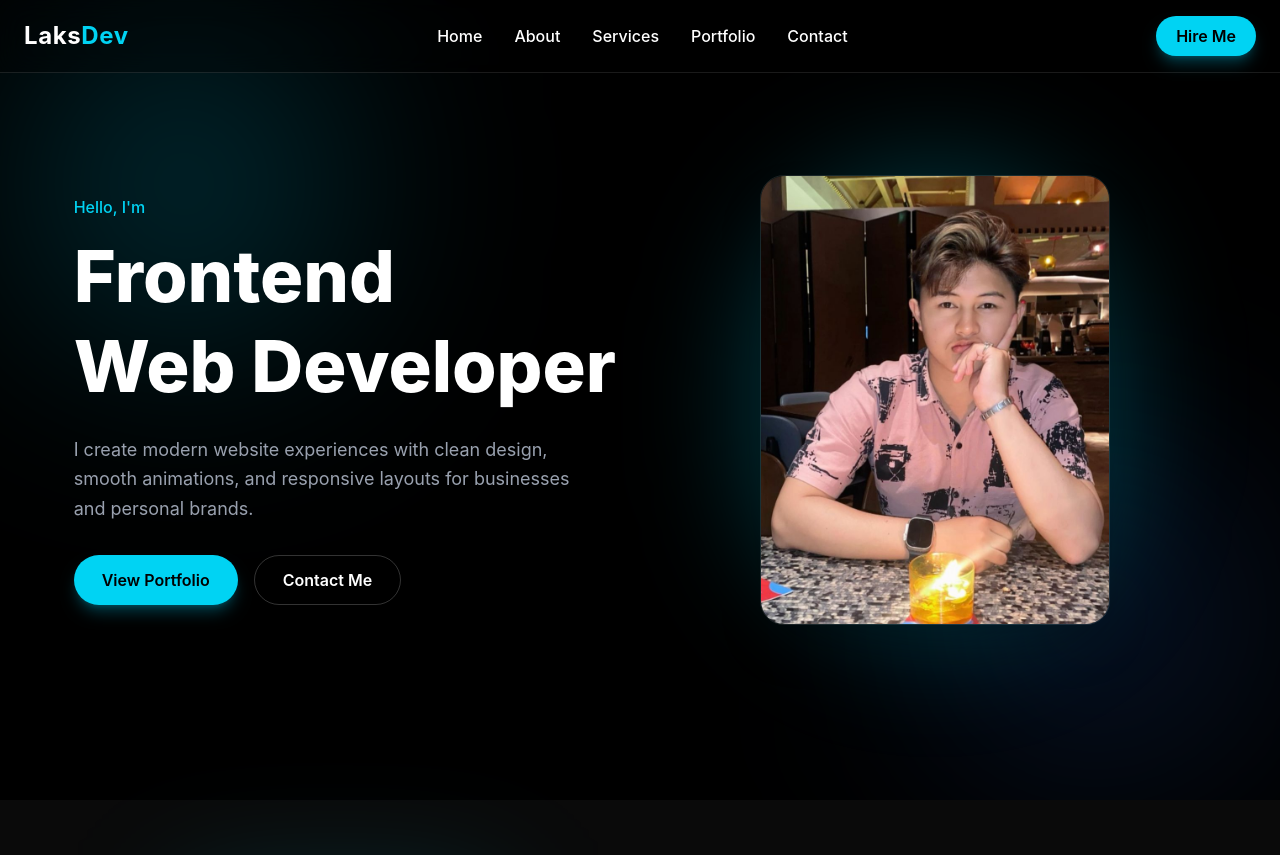
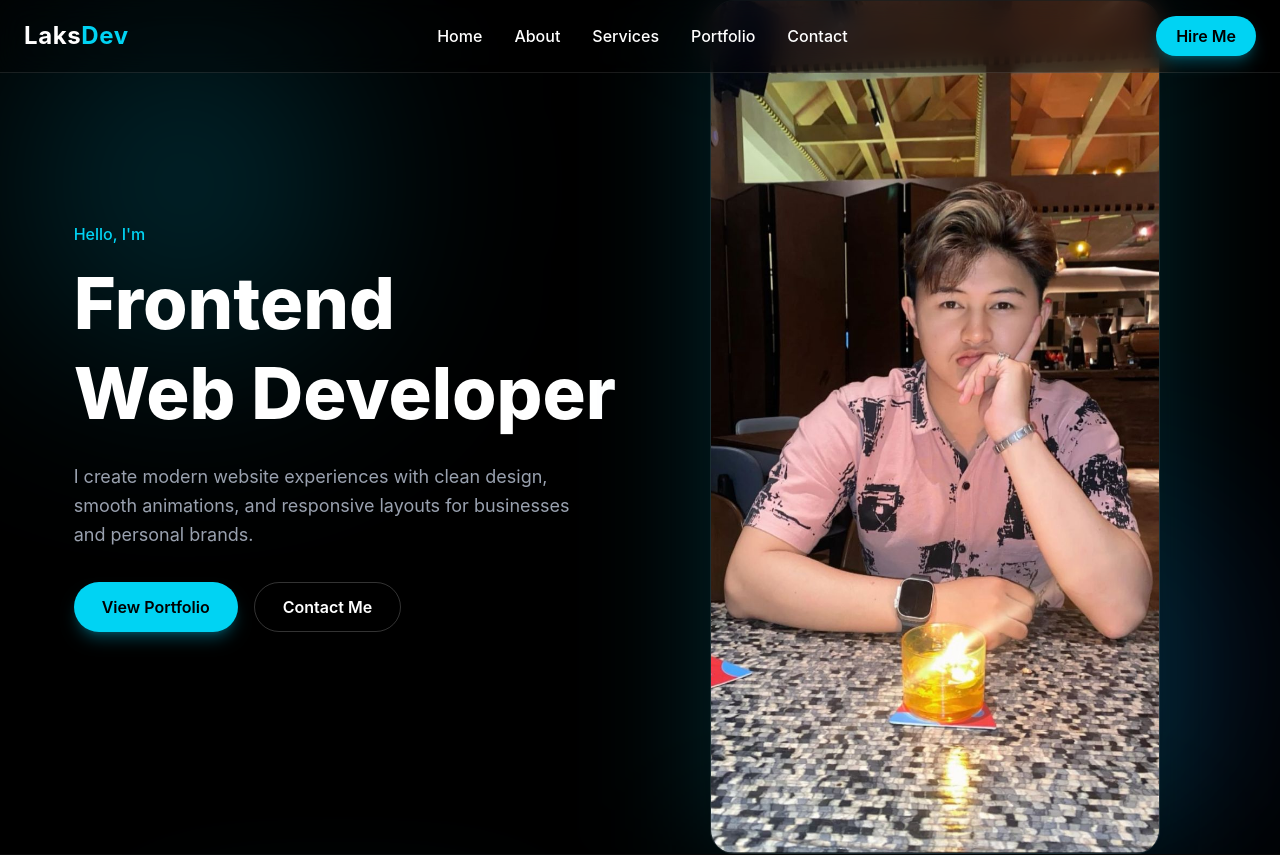
Before and after one commit to laksmananaco-beep/personal-branding, a React (Vite) app: page / in a window 1280 px wide. Shown: the top 855 px of the page. Built offline with nearby package versions, Linux system fonts and the light colour scheme.

Commit message:
fix hero image size

```diff
--- a/src/sections/Hero.jsx
+++ b/src/sections/Hero.jsx
@@ -51,11 +51,12 @@ export default function Hero() {
           className="flex justify-center"
         >
         <div className="relative">
-            <div className="absolute inset-0 bg-cyan-400/30 blur-3xl rounded-full"></div>
+  <div className="absolute inset-0 bg-cyan-400/20 blur-3xl rounded-3xl"></div>
+
   <img
     src={hero}
     alt="hero"
-className="relative w-[350px] h-[450px] object-cover rounded-3xl border border-white/10 shadow-2xl"
+    className="relative w-[280px] md:w-[380px] lg:w-[450px] rounded-3xl object-cover border border-white/10 shadow-2xl"
   />
 </div>
         </motion.div>
```
Lines whose indentation alone changed are shown as unchanged.
